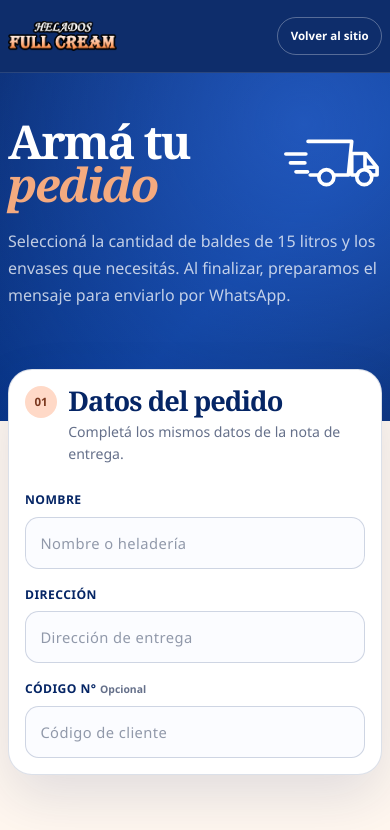
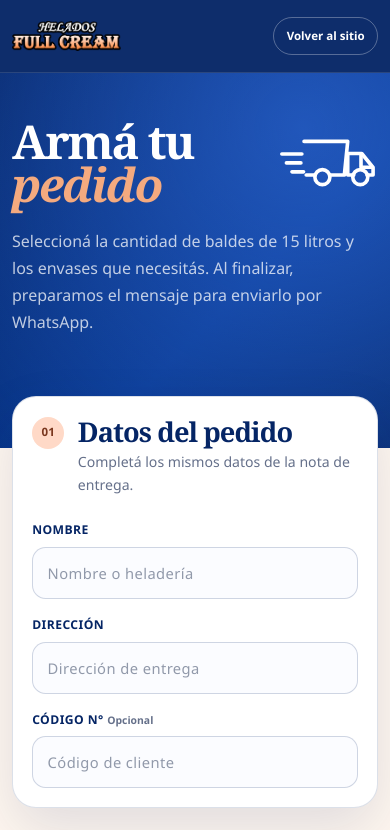
Before and after one commit to cartoonmemwork-maker/Full-Cream, a Next.js app: page /pedidos in a window 390 px wide. Shown: the top 830 px of the page. Built offline with nearby package versions, Linux system fonts and the light colour scheme.

Commit message:
Recupera el aire lateral en móvil

```diff
--- a/app/e/escuchar.module.css
+++ b/app/e/escuchar.module.css
@@ -375,6 +375,4 @@
   .hero h1 {
     font-size: clamp(2.4rem, 12vw, 2.95rem);
   }
-
-  .controls { padding: 0.9rem; }
 }
--- a/app/globals.css
+++ b/app/globals.css
@@ -933,8 +933,6 @@ footer {
 }
 
 @media (max-width: 390px) {
-  .container { width: calc(100% - 1rem); }
-
   .nav-shell { gap: 0.35rem; }
   .brand { width: 6.8rem; }
 
@@ -969,6 +967,4 @@ footer {
   .hero-facts li { padding-right: 0.45rem; }
   .hero-facts li + li { padding-left: 0.45rem; }
   .hero-facts span { font-size: 0.58rem; }
-
-  .order-entry { padding: 1.15rem; }
 }
--- a/app/pedidos/pedidos.module.css
+++ b/app/pedidos/pedidos.module.css
@@ -722,10 +722,8 @@
     margin-right: 0;
   }
 
-  .customerCard { padding: 1rem; }
-
   .cardHeading,
-  .stepHeading { gap: 0.7rem; }
+  .stepHeading { gap: 0.85rem; }
 
   .cardHeading > span,
   .stepHeading > span {
@@ -739,10 +737,7 @@
   }
 
   .mobileOrderBar {
-    right: 0.5rem;
-    left: 0.5rem;
-    gap: 0.5rem;
-    padding-inline: 0.8rem;
+    gap: 0.65rem;
   }
 
   .mobileOrderBar .mobileReviewAction { gap: 0.3rem; }
```
